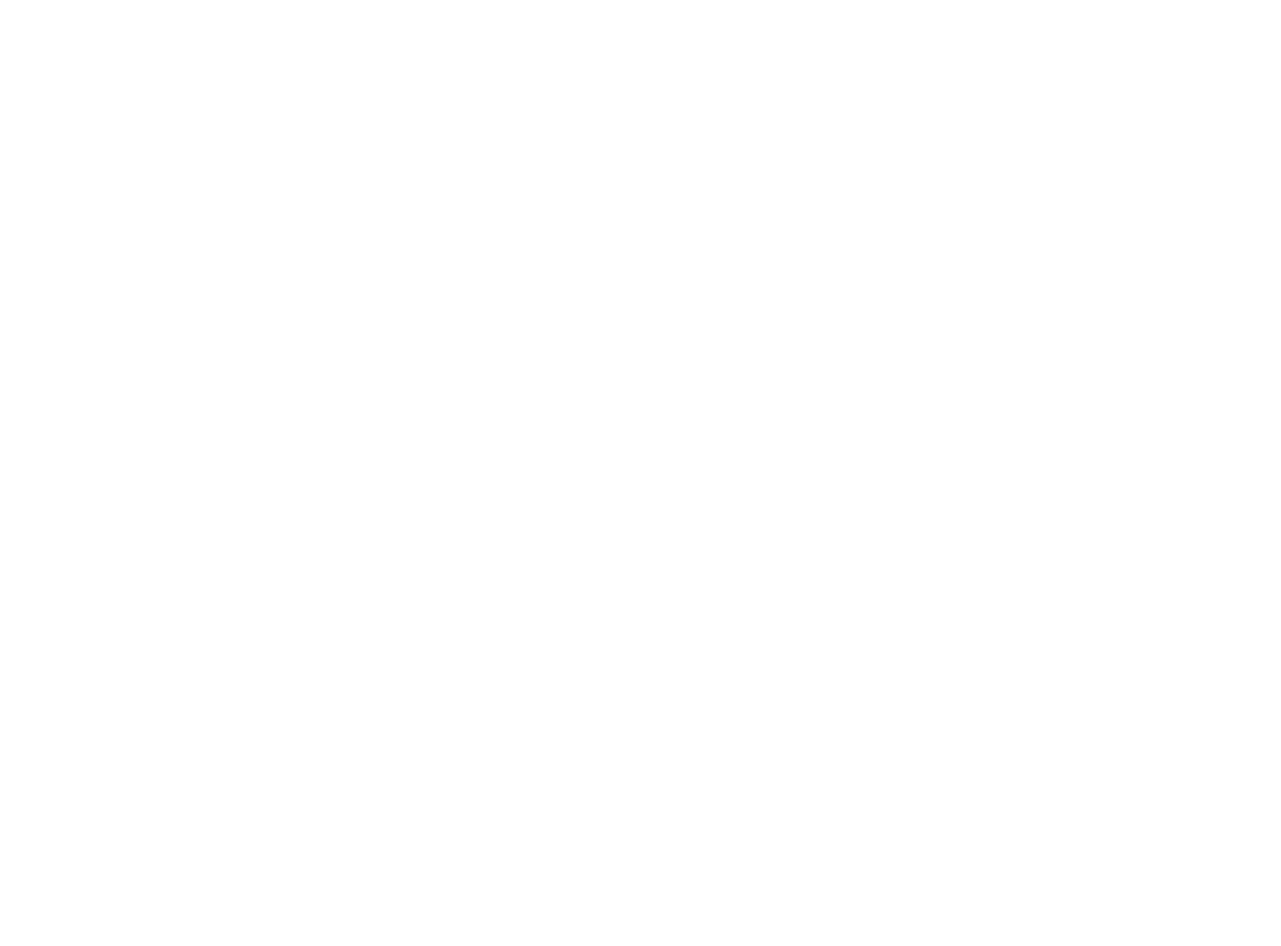
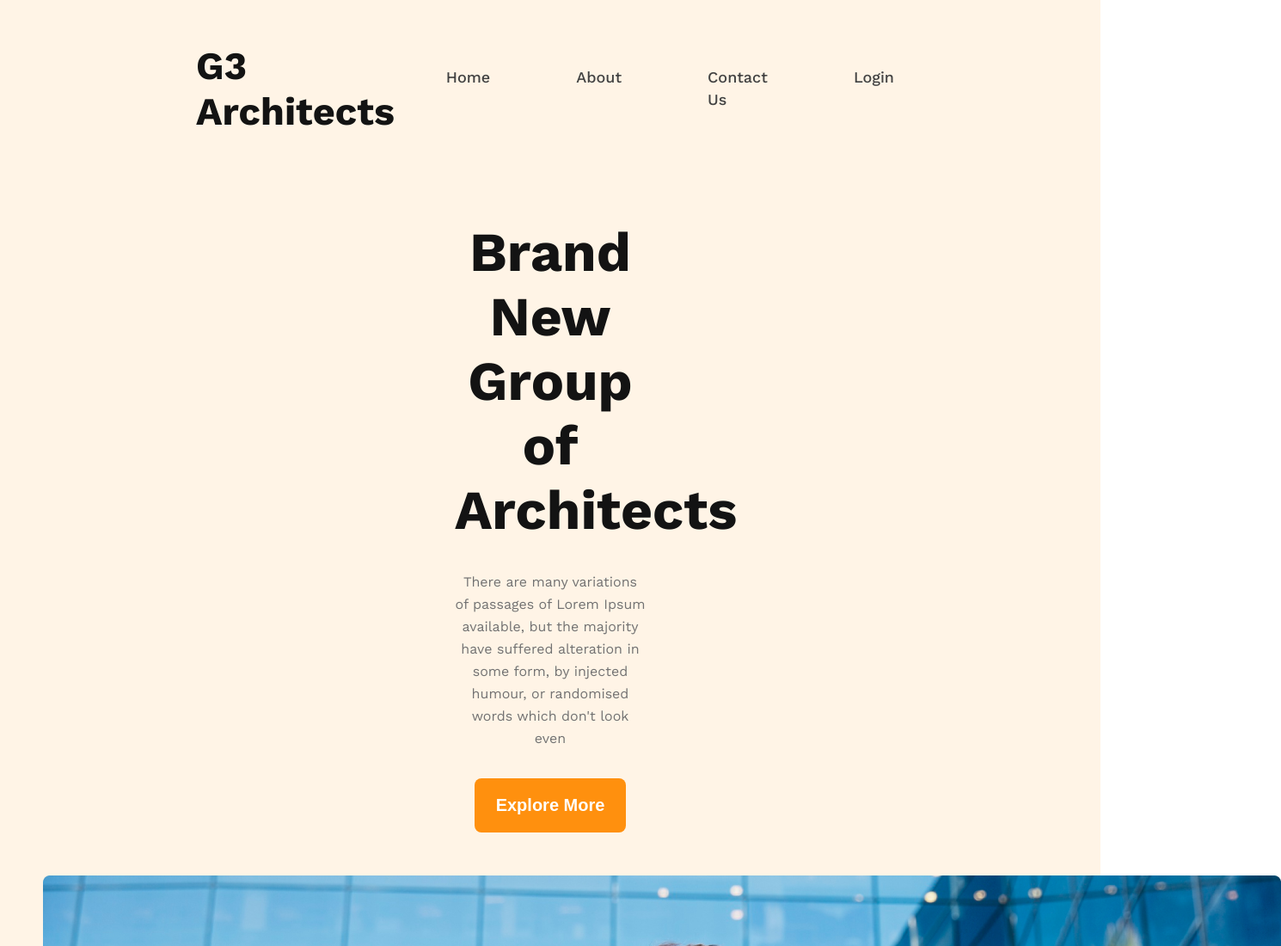
Before and after one commit to NushratNowrin/Assignment-2, a plain HTML site: page index.html in a window 1280 px wide. Shown: the top 1100 px of the page at 86% size, 1490 px wide, since content can reach past the window. Before the commit the page ends 800 px from the top, so only its background shows below. Drawn offline with nearby package versions, Linux system fonts and the light colour scheme.

Commit message:
Banner Done

```diff
--- a/index.html
+++ b/index.html
@@ -5,8 +5,33 @@
     <meta http-equiv="X-UA-Compatible" content="IE=edge">
     <meta name="viewport" content="width=device-width, initial-scale=1.0">
     <title>Assignment-2</title>
+    <link rel="stylesheet" href="style.css">
+    <link rel="preconnect" href="https://fonts.googleapis.com"><link rel="preconnect" href="https://fonts.gstatic.com" crossorigin><link href="https://fonts.googleapis.com/css2?family=Work+Sans:wght@300;400;500;600;700&display=swap" rel="stylesheet">
 </head>
 <body>
-
+    <header>
+        <nav class="nav flex">
+            <h2 class="heading dark-1">G3 Architects</h2>
+            <div>
+                <ul class="menu-list flex">
+                    <li><a class="dark-2" href="">Home</a></li>
+                    <li><a class="dark-2" href="">About</a></li>
+                    <li><a class="dark-2" href="">Contact Us</a></li>
+                    <li><a class="dark-2" href="">Login</a></li>
+                </ul>
+            </div>
+        </nav>
+        <section class="banner-description">
+            <h1 class="banner-heading dark-1">
+                <div>Brand New</div>Group of Architects
+            </h1>
+            <p class="banner-para dark-3">There are many variations of passages of Lorem Ipsum available, but the majority have suffered alteration in some form, by injected humour, or randomised words which don't look even
+            </p>
+            <button class="explore-button"><a href="">Explore More</a></button>
+        </section>
+        <section class="banner-img">
+            <img src="images/banner.png" alt="Banner Image">
+        </section>
+    </header>
 </body>
 </html>
--- a/style.css
+++ b/style.css
@@ -3,3 +3,87 @@
     padding: 0;
     box-sizing: border-box;
 }
+body{
+    font-family: 'Work Sans', sans-serif;
+}
+
+/* Common css */
+.flex{
+    display: flex;
+}
+.dark-1{
+    color: #131313;
+}
+.dark-2{
+    color: #424242;
+}
+.dark-3{
+    color: #727272;
+}
+.orrange{
+    color: #FF900E;
+}
+.explore-button{
+    font-weight: 600;
+    font-size: 20px;
+    line-height: 23px;
+    background: #FF900E;
+    padding: 20px 25px;
+    border: none;
+    border-radius: 8px;
+}
+.explore-button a{
+    text-decoration: none;
+    color: #fff;
+}
+
+/* Header */
+/* Nav */
+header{
+    background: rgba(255, 144, 14, 0.1);
+}
+.nav{
+    padding: 50px 190px 100px 228px;
+    justify-content: space-between;
+    align-items: center;
+}
+.heading{
+    font-weight: 700;
+    font-size: 45px;
+    line-height: 53px;
+}
+nav div ul{
+    list-style: none;
+}
+nav div ul li a{
+    text-decoration: none;
+}
+nav div ul li{
+    font-weight: 500;
+    font-size: 18px;
+    line-height: 26px;
+    padding: 0 50px;
+}
+
+/* banner */
+
+.banner-description{
+    padding: 0 529px;
+    text-align: center;
+}
+.banner-heading{
+    font-weight: 700;
+    font-size: 64px;
+    line-height: 75px;
+}
+
+.banner-para{
+    margin: 33px 0;
+    font-weight: 400;
+    font-size: 16px;
+    line-height: 26px;
+}
+.banner-img{
+    padding: 50px;
+    text-align: center;
+}
```
Also changed, not shown: images/architect.png (renamed from g3-architects-main/images/architect.png), images/banner.png (renamed from g3-architects-main/images/banner.png), images/icons/customers.png (renamed from g3-architects-main/images/icons/customers.png), images/icons/email.png (renamed from g3-architects-main/images/icons/email.png), images/icons/projects.png (renamed from g3-architects-main/images/icons/projects.png), images/icons/ribon.png (renamed from g3-architects-main/images/icons/ribon.png), images/sponsors/amazon.png (renamed from g3-architects-main/images/sponsors/amazon.png), images/sponsors/figma.png (renamed from g3-architects-main/images/sponsors/figma.png), images/sponsors/google.png (renamed from g3-architects-main/images/sponsors/google.png), images/sponsors/spotify.png (renamed from g3-architects-main/images/sponsors/spotify.png), images/sponsors/telerama.png (renamed from g3-architects-main/images/sponsors/telerama.png), images/team1.png (renamed from g3-architects-main/images/team1.png), images/team2.png (renamed from g3-architects-main/images/team2.png), images/team3.png (renamed from g3-architects-main/images/team3.png), 1 more files.
